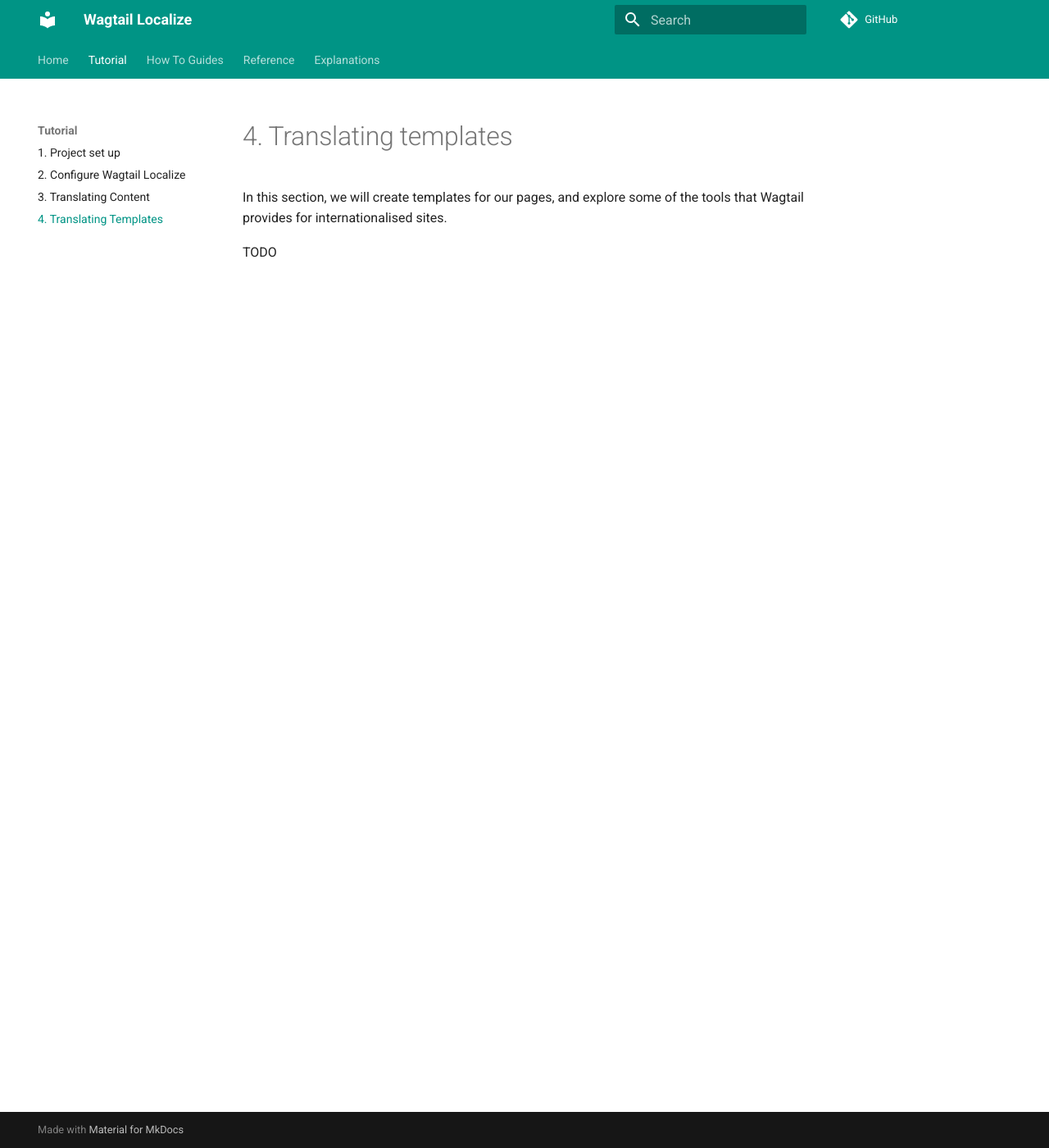
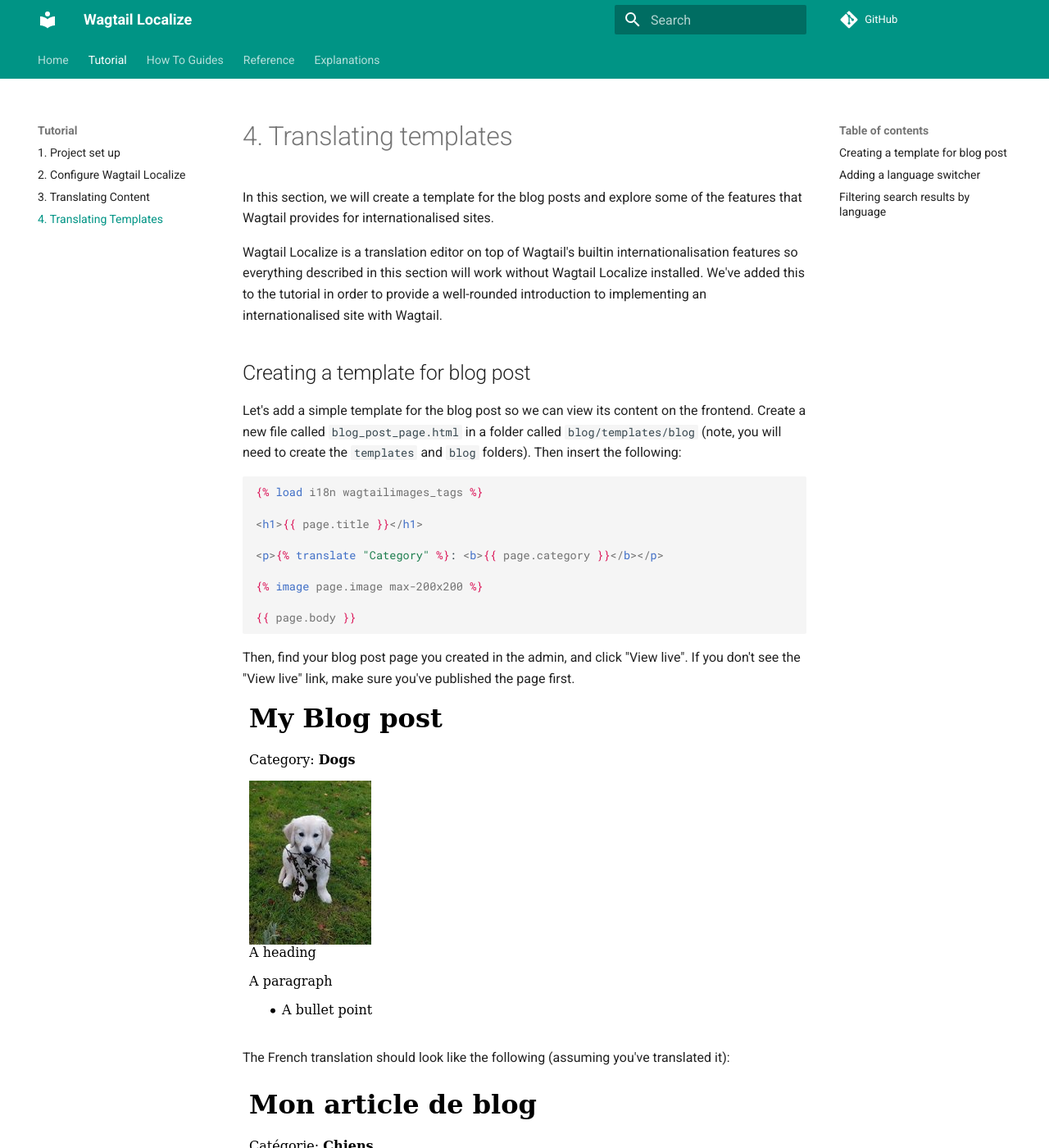
Before and after one commit to wagtail/wagtail-localize, an MkDocs documentation site: the page built from docs/tutorial/4-templates.md, in a window 1280 px wide and 1400 px high. Shown: the whole window at 82% size. Built offline with MkDocs 1.6.1 and Material for MkDocs 9.7.7, drawn with Linux system fonts in a browser that asks for light colours; comment, search, counter and statistics services are not loaded; some of the changed text lies outside the part shown.

Commit message:
Write final section of the tutorial on translating templates

````diff
--- a/docs/tutorial/4-templates.md
+++ b/docs/tutorial/4-templates.md
@@ -1,6 +1,93 @@
 # 4. Translating templates
 
-In this section, we will create templates for our pages, and explore some of the tools that Wagtail provides for
-internationalised sites.
+In this section, we will create a template for the blog posts and explore some of the features that Wagtail provides
+for internationalised sites.
 
-TODO
+Wagtail Localize is a translation editor on top of Wagtail's builtin internationalisation features so everything
+described in this section will work without Wagtail Localize installed. We've added this to the tutorial in order to
+provide a well-rounded introduction to implementing an internationalised site with Wagtail.
+
+## Creating a template for blog post
+
+Let's add a simple template for the blog post so we can view its content on the frontend.
+Create a new file called ``blog_post_page.html`` in a folder called ``blog/templates/blog``
+(note, you will need to create the ``templates`` and ``blog`` folders). Then insert the
+following:
+
+```html+Django
+{% load i18n wagtailimages_tags %}
+
+<h1>{{ page.title }}</h1>
+
+<p>{% translate "Category" %}: <b>{{ page.category }}</b></p>
+
+{% image page.image max-200x200 %}
+
+{{ page.body }}
+```
+
+Then, find your blog post page you created in the admin, and click "View live". If you don't see the "View live" link,
+make sure you've published the page first.
+
+![Blog post page on the frontend](/_static/tutorial/blog-post-frontend.png)
+
+The French translation should look like the following (assuming you've translated it):
+
+![Blog post page French translation on the frontend](/_static/tutorial/blog-post-frontend-translated.png)
+
+As you can see, we're most of the way there with a very simple template. Wagtail uses separate pages for each language,
+so you don't usually have to make any changes to the templates to support translated content (apart from adding
+``{% translate %}`` tags around any static text).
+
+!!! note "Translating static text"
+
+    Static text in templates, such as the word "Category" in the above example, should be translated using
+    [Django's built-in translation tools](https://docs.djangoproject.com/en/3.2/topics/i18n/translation/).
+
+## Adding a language switcher
+
+One feature that almost all translated sites will have is a widget to allow users to switch to other translations of
+the page.
+
+Let's add a simple language switcher. Add the following snippet of code into the ``blog_post_page.html`` template:
+
+```html+Django
+{# make sure these are at the top of the file #}
+{% load i18n wagtailcore_tags %}
+
+{% if page %}
+    {% for translation in page.get_translations.live %}
+        {% get_language_info for translation.locale.language_code as lang %}
+        <a href="{% pageurl translation %}" rel="alternate" hreflang="{{ language_code }}">
+            {{ lang.name_local }}
+        </a>
+    {% endfor %}
+{% endif %}
+```
+
+This example was taken from the Wagtail docs, have a look [there](https://docs.wagtail.io/en/stable/advanced_topics/i18n.html#basic-example) for a full explanation of this example.
+
+Here's how it should look, the link should take you to the French version, then back again:
+
+![Blog post page on the frontend with link to french version](/_static/tutorial/blog-post-frontend-with-link.png)
+
+## Filtering search results by language
+
+Finally, let's turn our attention to the search view on the site. Wagtail adds a default search view to project when
+it's created in ``search/views.py``. You can find the search view by navigating to ``/en/search/`` in your browser.
+
+To test this, try searching for "blog":
+
+![Search on both languages](/_static/tutorial/search-unfiltered.png)
+
+This has returned French results even though we are visiting the English search page!
+
+To make it filter out pages from other langauges, we just need to make it filter pages by their ``locale`` field against
+the currently active language which can be found with ``Locale.get_active()``.
+
+To implement this, open up ``search/views.py`` in your favourite editor, then modify the following lines:
+
+ - Change the import line ``from wagtail.core.models import Page`` to ``from wagtail.core.models import Page, Locale``
+ - Change the query ``Page.objects.live().search(search_query)`` to ``Page.objects.live().filter(locale=Locale.get_active()).search(search_query)``
+
+Refresh the search page in the browser, the results should now be filtered.
````
Also changed, not shown: docs/_static/tutorial/blog-post-frontend-translated.png (added), docs/_static/tutorial/blog-post-frontend-with-link.png (added), docs/_static/tutorial/blog-post-frontend.png (added), docs/_static/tutorial/search-unfiltered.png (added).
